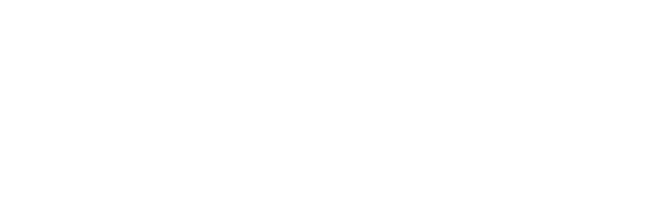
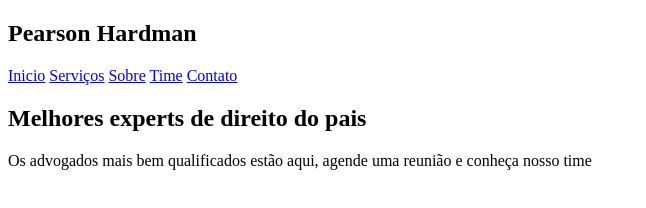
Before and after one commit to MarcosVenicioSJr/Projeto_PearsonHardman, a plain HTML site: page Projeto/index.html in a window 1280 px wide. Shown: the whole page, without its empty margins (0-646 px from the left). Drawn offline with nearby package versions, Linux system fonts and the light colour scheme.

Commit message:
Iniciando o css do header da página

```diff
--- a/Projeto/index.html
+++ b/Projeto/index.html
@@ -6,10 +6,37 @@
     <meta name="viewport" content="width=device-width, initial-scale=1.0">
     <title>Pearson Hardman</title>
 
-    <link rel="shortcut-icon" href="style.css">
+    <link rel="shortcut icon" href="./img/favicon.ico" type="img/x-icon">
     <link rel="stylesheet" href="./css/styles.css">
+    <link rel="preconnect" href="https://fonts.googleapis.com">
+    <link rel="preconnect" href="https://fonts.gstatic.com" crossorigin>
+    <link href="https://fonts.googleapis.com/css2?family=Roboto:wght@300;400;700&display=swap" rel="stylesheet">
+    <link rel="stylesheet" href="https://cdn.jsdelivr.net/npm/bootstrap-icons@1.9.1/font/bootstrap-icons.css">
 </head>
 <body>
-    <h1></h1>
+    <header id="header">
+        <div id="inner-header">
+            <h2 id="brand">Pearson Hardman</h2>
+            <nav id="navbar">
+                <a href="#header">Inicio</a>
+                <a href="#expertise-areas">Serviços</a>
+                <a href="#about">Sobre</a>
+                <a href="#team">Time</a>
+                <a href="#contact">Contato</a>
+            </nav>
+
+            <div class="banner active">
+                <span class="square"></span>
+                <h2>Melhores experts de direito do pais</h2>
+                <p>Os advogados mais bem qualificados estão aqui, agende uma reunião e conheça nosso time</p>
+            </div>
+
+            <div class="dots">
+                <div class="dot active"></div>
+                <div class="dot"></div>
+                <div class="dot"></div>
+            </div>
+        </div>
+    </header>
 </body>
 </html>
```
